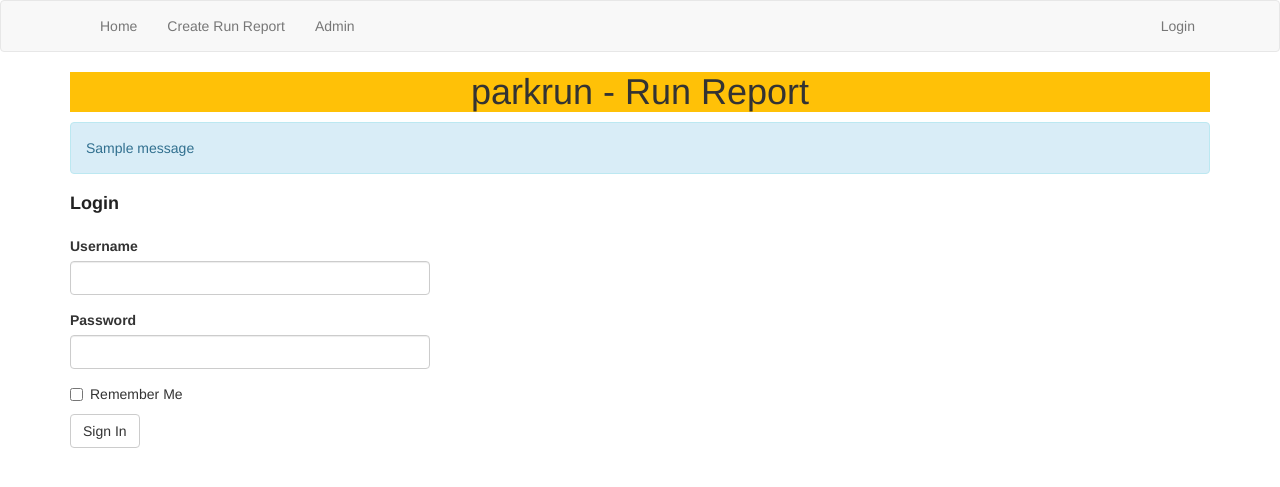
After one commit to flyladyhawke/parkrun_run_report, a Flask app: page /login in a window 1280 px wide. The commit adds this page. Shown: the top 487 px of the page. Run offline with Flask 2, Linux system fonts and the light colour scheme; tables that the repository leaves empty hold one stand-in row (values such as "Sample post"); one stand-in notice (Sample message) is shown; some libraries are stand-ins or nearby versions.

Commit message:
Add login functionality
Add pipfile

```diff
--- a/app/__init__.py
+++ b/app/__init__.py
@@ -3,11 +3,14 @@ from config import Config
 from flask_sqlalchemy import SQLAlchemy
 from flask_migrate import Migrate
 from flask_bootstrap import Bootstrap
+from flask_login import LoginManager
 
 app = Flask(__name__)
 app.config.from_object(Config)
 db = SQLAlchemy(app)
 migrate = Migrate(app, db)
+login = LoginManager(app)
+login.login_view = 'login'
 bootstrap = Bootstrap(app)
 
 from app import routes, models
--- a/app/forms.py
+++ b/app/forms.py
@@ -3,6 +3,13 @@ from wtforms import StringField, PasswordField, BooleanField, SubmitField, Selec
 from wtforms.ext.sqlalchemy.fields import QuerySelectField
 from wtforms.validators import DataRequired
 from app.models import Event, Section
+
+
+class LoginForm(FlaskForm):
+    username = StringField('Username', validators=[DataRequired()])
+    password = PasswordField('Password', validators=[DataRequired()])
+    remember_me = BooleanField('Remember Me')
+    submit = SubmitField('Sign In')
 
 
 class EventForm(FlaskForm):
--- a/app/routes.py
+++ b/app/routes.py
@@ -1,14 +1,36 @@
-from flask import render_template, url_for
+from flask import render_template, url_for, redirect, flash
 from app import app, db
-from app.forms import EventForm, EventSectionForm, SectionForm
+from app.forms import EventForm, EventSectionForm, SectionForm, LoginForm
 from src import run_report_utils
-from app.models import Event, EventSection, Section
+from app.models import Event, EventSection, Section, User
+from flask_login import login_required, current_user, login_user, logout_user
 
 
 @app.route('/')
 @app.route('/index')
 def index():
     return render_template('index.html', title='Index',)
+
+
+@app.route('/login', methods=['GET', 'POST'])
+def login():
+    if current_user.is_authenticated:
+        return redirect(url_for('index'))
+    form = LoginForm()
+    if form.validate_on_submit():
+        user = User.query.filter_by(username=form.username.data).first()
+        if user is None or not user.check_password(form.password.data):
+            flash('Invalid username or password')
+            return redirect(url_for('login'))
+        login_user(user, remember=form.remember_me.data)
+        return redirect(url_for('index'))
+    return render_template('auth/login.html', title='Sign In', form=form)
+
+
+@app.route('/logout')
+def logout():
+    logout_user()
+    return redirect(url_for('index'))
 
 
 @app.route('/create', methods=['GET', 'POST'])
@@ -25,8 +47,18 @@ def create():
         run_report = run_report_utils.RunReportWeek(form.event_name.data, form.event_number.data)
         result = {'links': run_report.print_urls(form.week_number.data, 8)}
         event_id = model.id
-
-    return render_template('create.html', title='Create', form=form, result=result, event_id=event_id)
+    breadcrumbs = [
+        {'link': url_for('index'), 'text': 'Home', 'visible': True},
+        {'text': 'Create'}
+    ]
+    return render_template(
+        'create.html',
+        title='Create',
+        form=form,
+        result=result,
+        event_id=event_id,
+        breadcrumbs=breadcrumbs
+    )
 
 
 @app.route('/add_sections/<event_id>', methods=['GET', 'POST'])
--- /dev/null
+++ b/app/static/run_report.css
@@ -0,0 +1,15 @@
+h1.page_title
+{
+    margin-top: 0;
+    padding-top: 0;
+    text-align: center;
+    background-color: #ffc107
+}
+h2.sub_title
+{
+    color: #222222;
+    font-size: 18px;
+    font-weight: bold;
+    margin-bottom: 1em;
+    padding-bottom: 0.25em;
+}
--- /dev/null
+++ b/app/templates/auth/login.html
@@ -0,0 +1,12 @@
+{% extends "base.html" %}
+{% import 'bootstrap/wtf.html' as wtf %}
+
+{% block app_content %}
+    <h2 class="sub_title">Login</h2>
+    {{ message }}
+    <div class="row">
+        <div class="col-md-4">
+            {{ wtf.quick_form(form) }}
+        </div>
+    </div>
+{% endblock %}
--- a/app/templates/base.html
+++ b/app/templates/base.html
@@ -19,6 +19,13 @@
                     <li><a href="{{ url_for('create') }}">Create Run Report</a></li>
                     <li><a href="{{ url_for('admin') }}">Admin</a></li>
                  </ul>
+                 <ul class="nav navbar-nav navbar-right">
+                    {% if current_user.is_anonymous %}
+                    <li><a href="{{ url_for('login') }}">Login</a></li>
+                    {% else %}
+                    <li><a href="{{ url_for('logout') }}">Logout</a></li>
+                    {% endif %}
+                </ul>
             </div>
         </div>
     </div>
@@ -27,6 +34,20 @@
 
 {% block content %}
     <div class="container">
+        <h1 class="page_title p-3 mb-2">parkrun - Run Report</h1>
+        {% if breadcrumbs %}
+        <nav aria-label="breadcrumb">
+        <ol class="breadcrumb">
+        {% for item in breadcrumbs %}
+            {% if item.visible and item.link %}
+                <li class="breadcrumb-item"><a href="{{ item.link }}">{{ item.text }}</a></li>
+            {% elif not item.link %}
+                <li class="breadcrumb-item active" aria-current="page">{{ item.text }}</li>
+            {% endif %}
+        {% endfor %}
+        </ol>
+        </nav>
+        {% endif %}
         {% with messages = get_flashed_messages() %}
         {% if messages %}
             {% for message in messages %}
@@ -34,7 +55,6 @@
             {% endfor %}
         {% endif %}
         {% endwith %}
-        <h1 class="page_title">Run Report</h1>
         {# application content needs to be provided in the app_content block #}
         {% block app_content %}{% endblock %}
     </div>
```
Also changed, not shown: app/models.py (+22 -1 lines), app/templates/index.html (+7 -1 lines), 2 other files.
